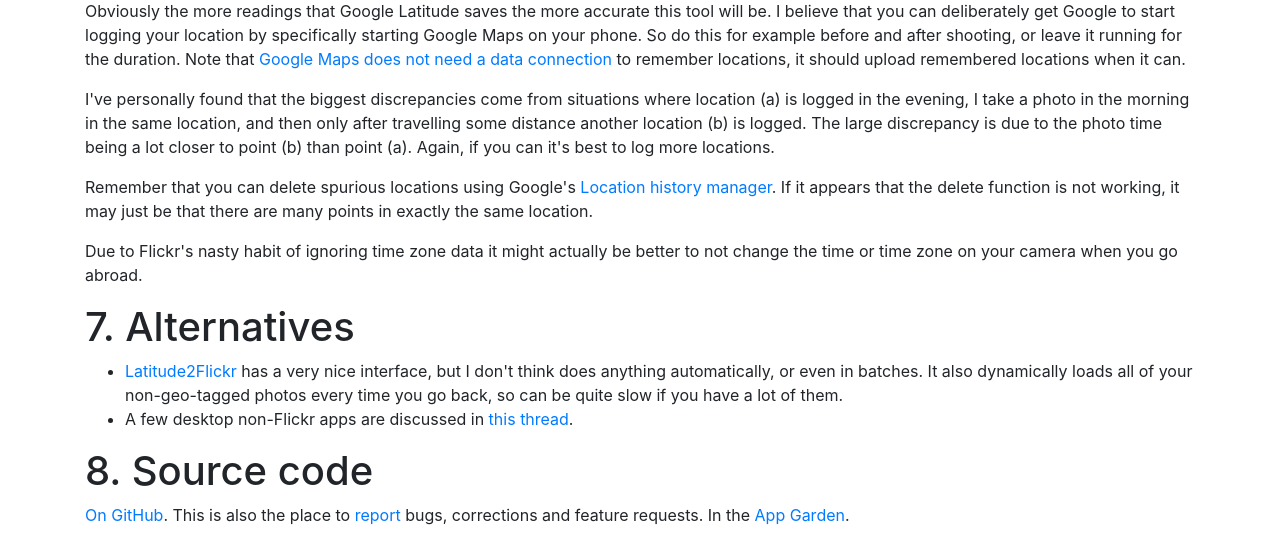
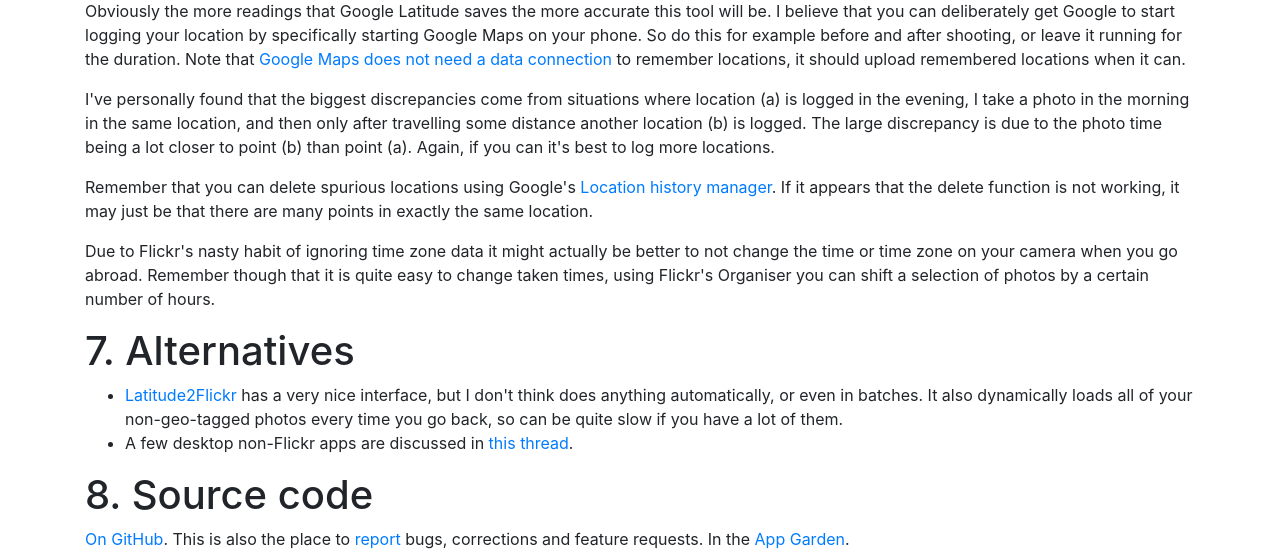
Before and after one commit to JamieKitson/GeoTagger, a PHP site: page / in a window 1280 px wide. Shown: the part 1480-2031 px from the top of the page. Before the commit the page ends 2005 px from the top, so only its background shows below. Run offline with PHP 8.4, Linux system fonts and the light colour scheme; some libraries are stand-ins or nearby versions.

Commit message:
more tips

```diff
--- a/index.php
+++ b/index.php
@@ -267,7 +267,9 @@ If it appears that the delete function is not working, it may just be that there
 are many points in exactly the same location.
 </p><p>
 Due to Flickr's nasty habit of ignoring time zone data it might actually be better
-to not change the time or time zone on your camera when you go abroad.
+to not change the time or time zone on your camera when you go abroad. Remember
+though that it is quite easy to change taken times, using Flickr's Organiser you
+can shift a selection of photos by a certain number of hours.
 </p>
 
 <h1 class="page-header" id="alt">Alternatives</h1>
```
